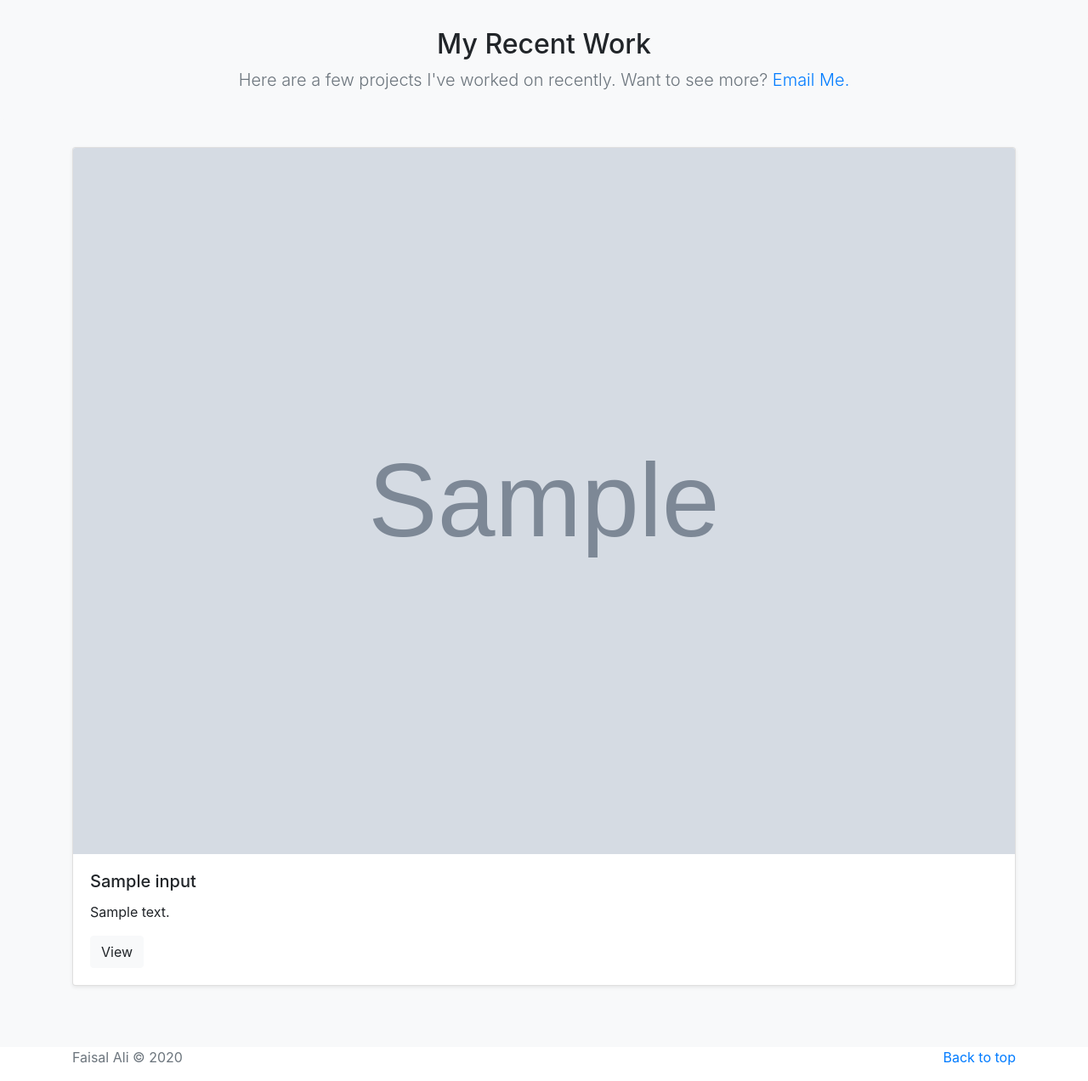
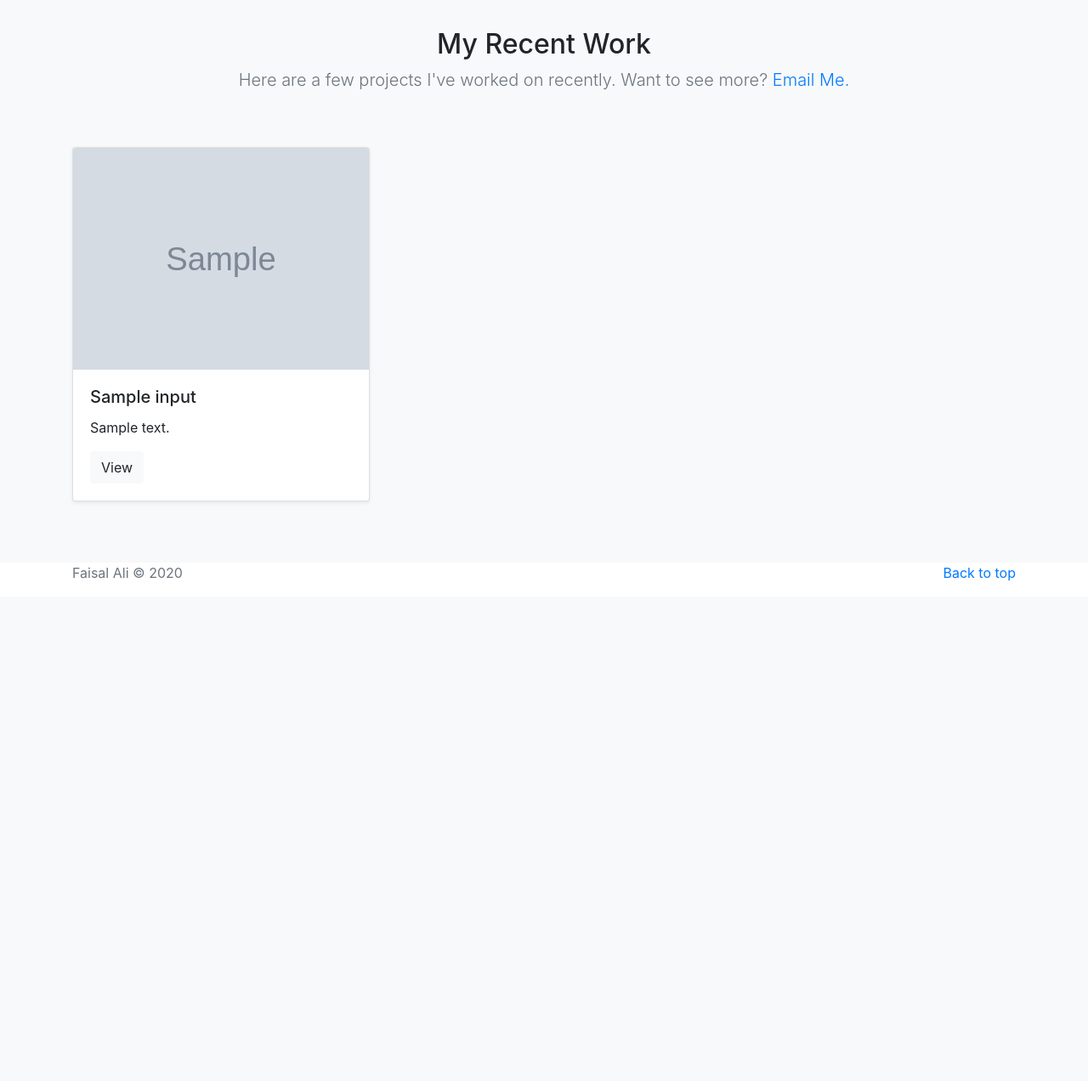
Before and after one commit to Fa1sal-ali/portfolio_project, a Django app: page / in a window 1280 px wide. Shown: the part 1776-3048 px from the top of the page at 85% size. After the commit the page ends 2459 px from the top, so only its background shows below. Run offline with Django 3.2, Linux system fonts and the light colour scheme; tables that the repository leaves empty hold one stand-in row (values such as "Sample post"); grey boxes marked "Sample" are stand-in pictures; some libraries are stand-ins or nearby versions.

Commit message:
Updated card class from bootstrap in homepage

```diff
--- a/projects/templates/portfolio_home.html
+++ b/projects/templates/portfolio_home.html
@@ -155,9 +155,9 @@
     <div class="container">
       <div class="row">
         {%for a in inputs.all%}
-        <div class="col mb-4">
-          <div class="card shadow-sm">
-            <img src="{{a.image.url}}" class="card-img-top">
+        <div class="col-md-4">
+          <div class="card mb-4 shadow-sm">
+            <img src="{{a.image.url}}" class="card-img-top" >
             <div class="card-body">
               <h5 class="card-title">{{a.title}}</h5>
               <p class="card-text">{{a.summary}}</p>
```
